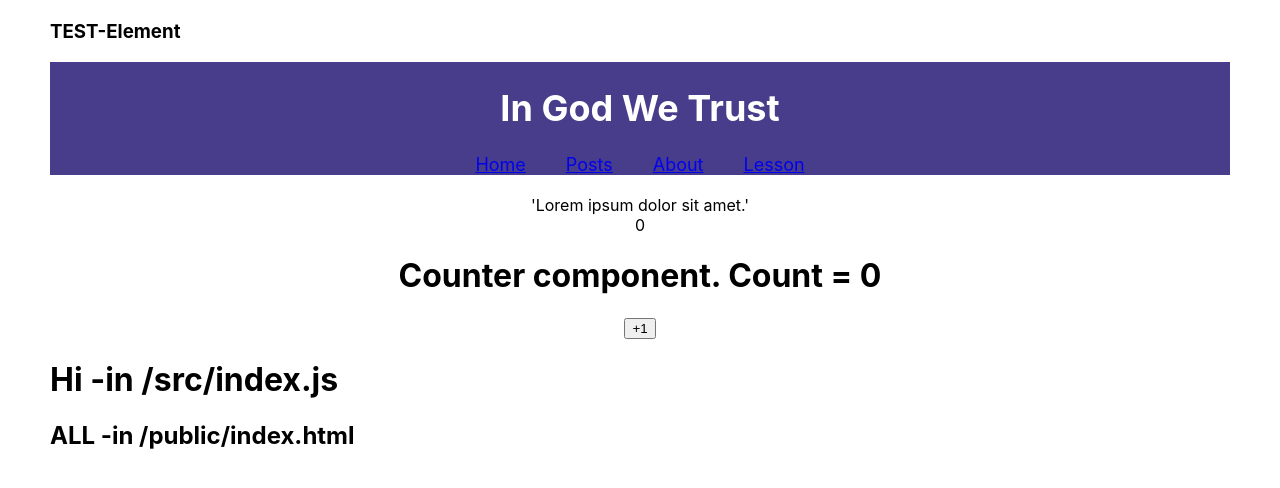
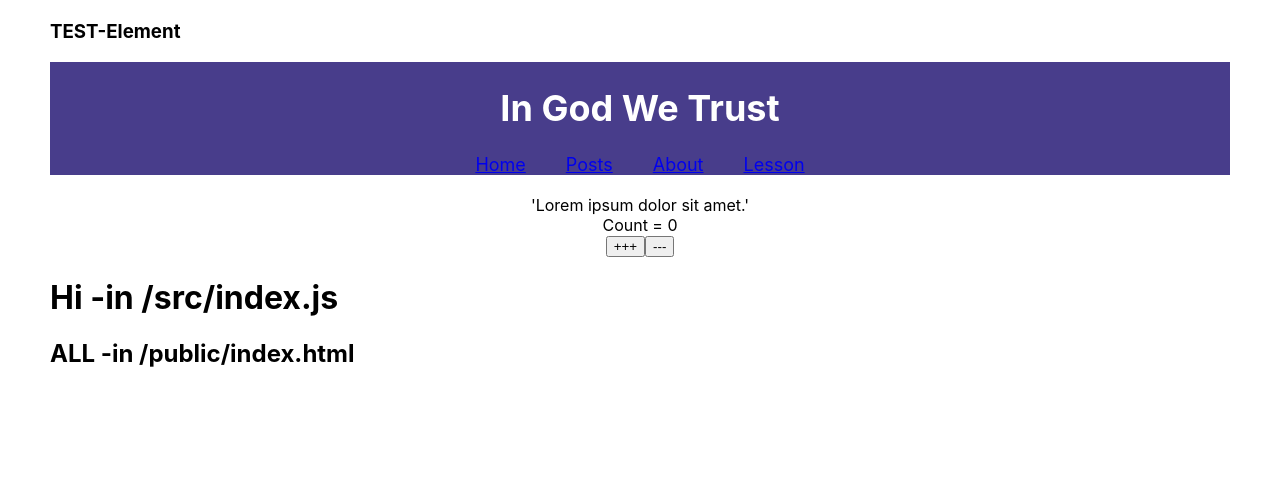
Before and after one commit to SergeyMusa/react_app, a React (Create React App) app: page /Lesson in a window 1280 px wide. Shown: the top 488 px of the page. Built offline with nearby package versions, Linux system fonts and the light colour scheme.

Commit message:
add_#1+ = add ts and mobx, begin makeAutoObservable

```diff
--- a/src/components/Lesson.jsx
+++ b/src/components/Lesson.jsx
@@ -1,5 +1,9 @@
 // import React from "react";   //import React
 import React, {Component} from "react"; // import component
+// import Counter from "./store/Counter";
+import counter from "./store/Counter";
+import {observe} from "mobx";
+import {observer} from "mobx-react";
 
 
 function Welcome() {
@@ -21,6 +25,26 @@ function Lesson() {
         </div>
     )
 }
+
+const CounterDo = observer( () => {
+    return (
+        <div className="counter">
+            {"Count = " + counter.count}
+            <div className="btns">
+                <button className="btn" onClick={() => {
+                    counter.increment()
+                }}> +++
+                </button>
+                <button className="btn" onClick={() => {
+                    counter.decrement()
+                }}> ---
+                </button>
+            </div>
+        </div>
+    );
+})
+// CounterDo();
+
 
 setTimeout(function () {
     console.log('hello');
@@ -61,7 +85,8 @@ class CounterButton extends Component {
             <div>
                 <div>{counter}</div>
                 <Counter counter={counter}
-                         func={() => {}}
+                         func={() => {
+                         }}
                          nimber={1}
                          string="str"
                 />
@@ -71,6 +96,7 @@ class CounterButton extends Component {
     }
 }
 
-export default CounterButton;
+// export default CounterButton;
+export default CounterDo;
 
 // export default Lesson;
--- a/src/components/store/test.tsx
+++ b/src/components/store/Counter.tsx
@@ -6,6 +6,13 @@ class Counter {
     constructor() {
         makeAutoObservable(this)
     }
+    increment() {
+        ++this.count
+        // console.log("+", this.count)
+    }
+    decrement() {
+        --this.count
+    }
 }
 
 export default new Counter()
```
Also changed, not shown: src/App.js (+10 -0 lines), src/components/store/counter.js (deleted, +0 -10 lines), 1 other file (tests, documents, lock files or other folders).
